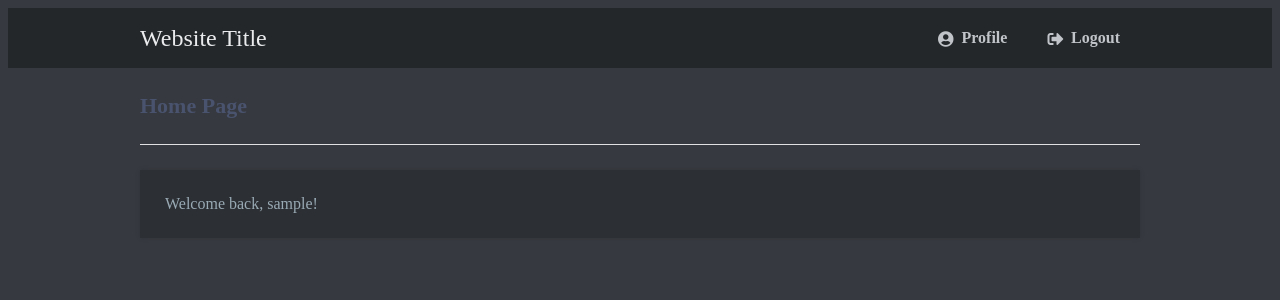
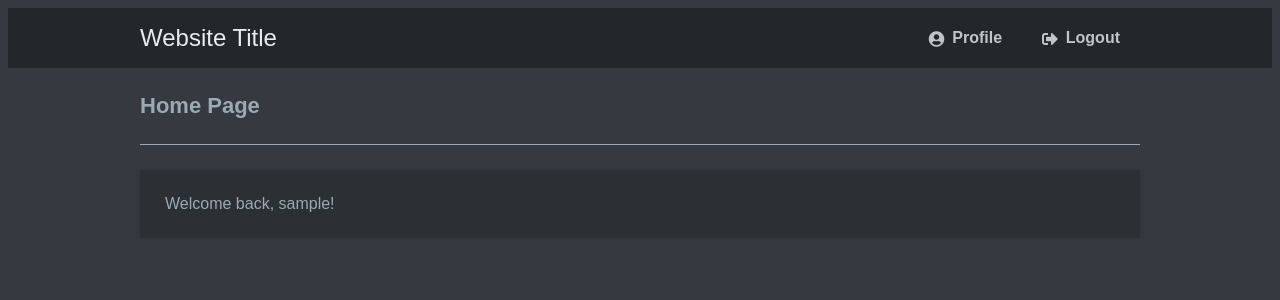
Before and after one commit to br4ck/dawizz, a PHP site: page /home.php in a window 1280 px wide. Shown: the top 300 px of the page. Run offline with PHP 8.4, Linux system fonts and the light colour scheme; the visitor is signed in with stand-in values (Sample User, id 1).

Commit message:
css change

```diff
--- a/main.css
+++ b/main.css
@@ -43,6 +43,7 @@
 
 body.loggedin {
     background-color: #36393f;
+    font-family: 'Montserrat', sans-serif;
 }
 
 .content {
@@ -54,8 +55,8 @@ body.loggedin {
         margin: 0;
         padding: 25px 0;
         font-size: 22px;
-        border-bottom: 1px solid #e0e0e3;
-        color: #4a536e;
+        border-bottom: 1px solid #99aab5;
+        color: #99aab5;
     }
 
     .content > p, .content > div {
```
